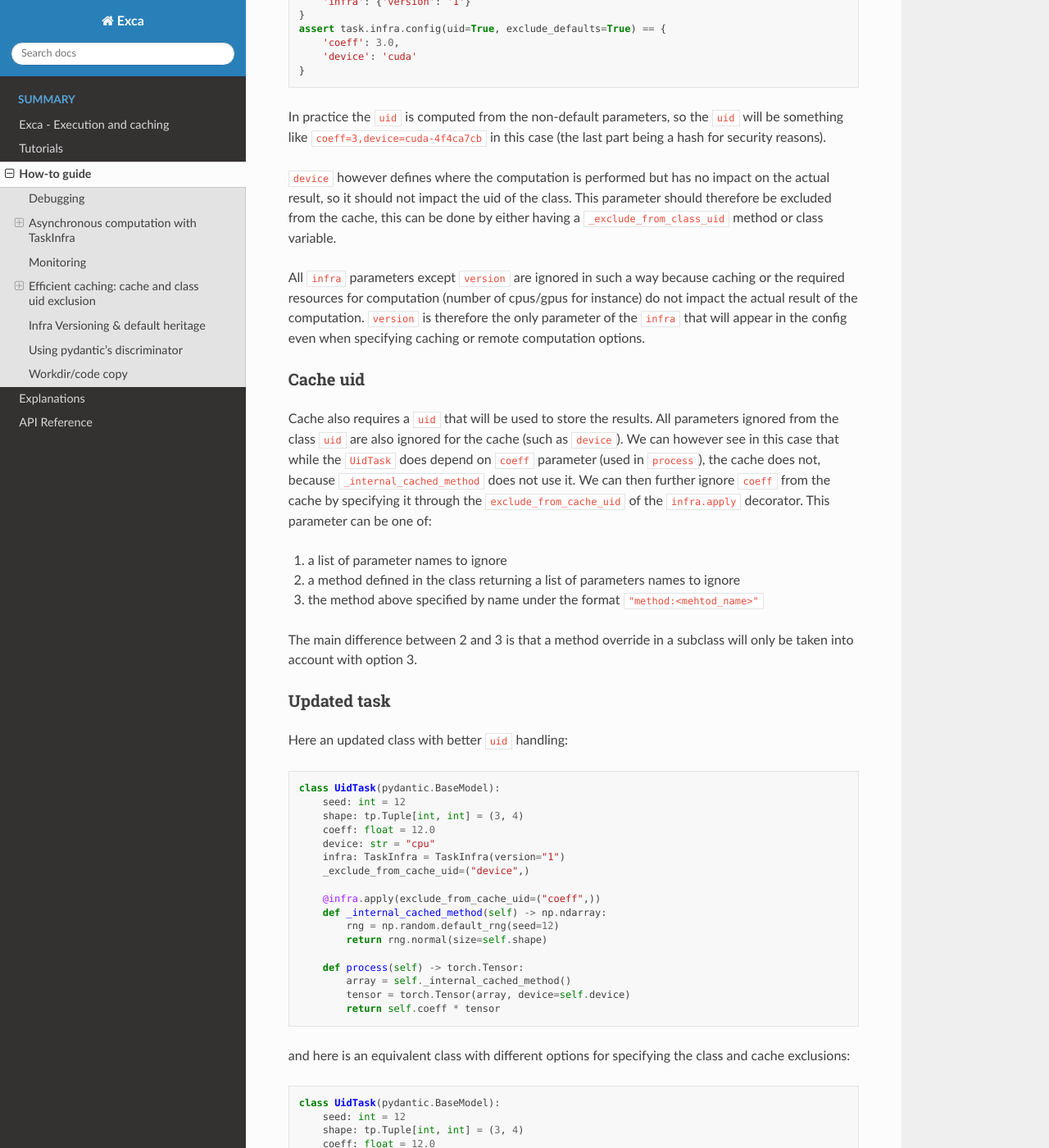
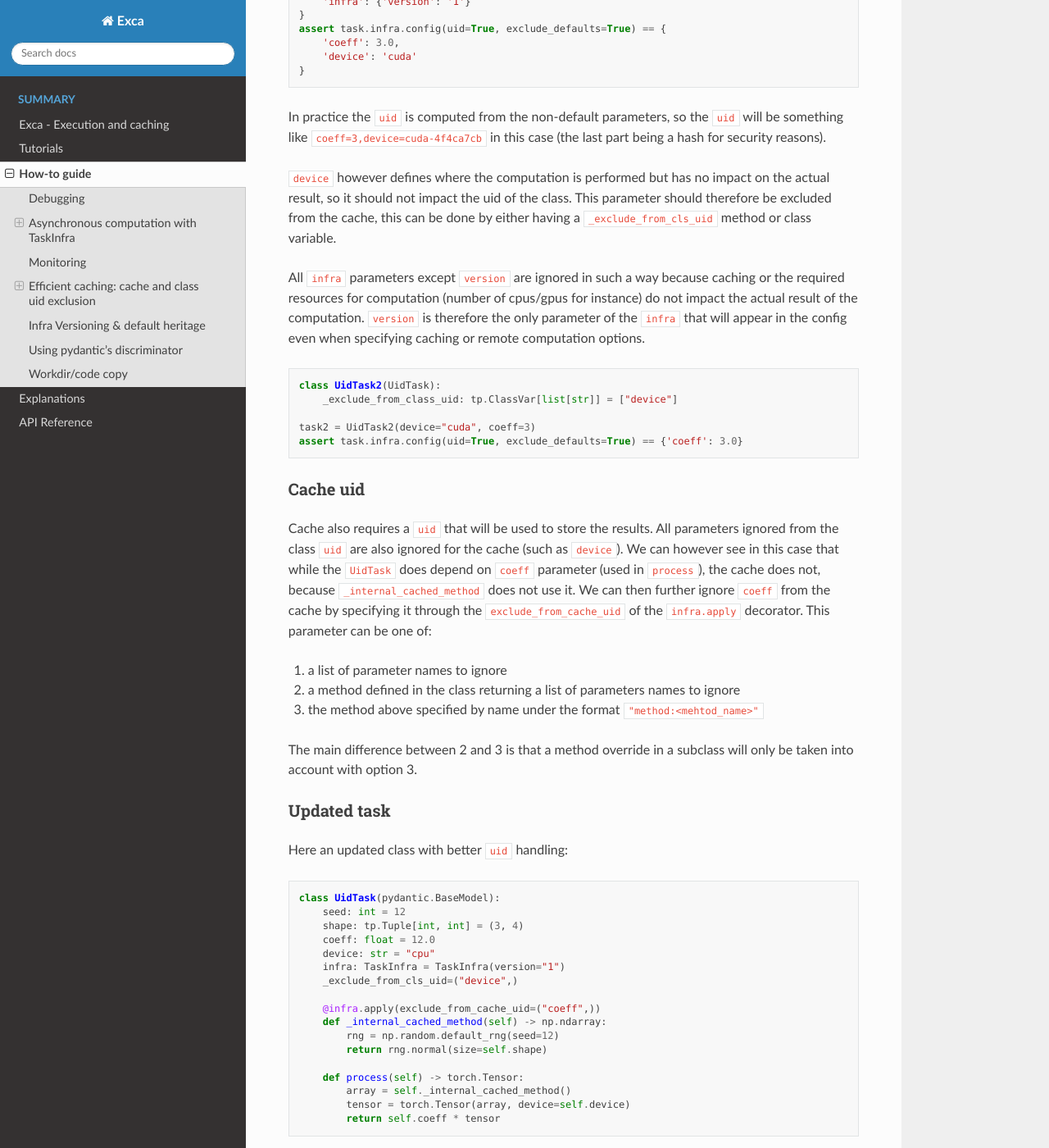
Before and after one commit to facebookresearch/exca, a Sphinx documentation site: the page built from docs/infra/howto.md, in a window 1280 px wide and 1400 px high, scrolled down 2612 px. Shown: the whole window at 82% size. Built offline with Sphinx 7.4.7 and the Read the Docs theme 3.1.0, drawn with Linux system fonts in a browser that asks for light colours; some of the changed text lies outside the part shown.

Commit message:
Fix doc on cache and class uid exclusion

````diff
--- a/docs/infra/howto.md
+++ b/docs/infra/howto.md
@@ -107,9 +107,17 @@
 ```
 In practice the `uid` is computed from the non-default parameters, so the `uid` will be something like `coeff=3,device=cuda-4f4ca7cb` in this case (the last part being a hash for security reasons).
 
-`device` however defines where the computation is performed but has no impact on the actual result, so it should not impact the uid of the class. This parameter should therefore be excluded from the cache, this can be done by either having a `_exclude_from_class_uid` method or class variable.
+`device` however defines where the computation is performed but has no impact on the actual result, so it should not impact the uid of the class. This parameter should therefore be excluded from the cache, this can be done by either having a `_exclude_from_cls_uid` method or class variable.
 
 All `infra` parameters except `version` are ignored in such a way because caching or the required resources for computation (number of cpus/gpus for instance) do not impact the actual result of the computation. `version` is therefore the only parameter of the `infra` that will appear in the config even when specifying caching or remote computation options.
+
+```python continuation
+class UidTask2(UidTask):
+    _exclude_from_class_uid: tp.ClassVar[list[str]] = ["device"]
+
+task2 = UidTask2(device="cuda", coeff=3)
+assert task.infra.config(uid=True, exclude_defaults=True) == {'coeff': 3.0}
+```
 
 ### Cache uid
 
@@ -131,7 +139,7 @@
     coeff: float = 12.0
     device: str = "cpu"
     infra: TaskInfra = TaskInfra(version="1")
-    _exclude_from_cache_uid=("device",)
+    _exclude_from_cls_uid=("device",)
 
     @infra.apply(exclude_from_cache_uid=("coeff",))
     def _internal_cached_method(self) -> np.ndarray:
@@ -152,9 +160,6 @@
     coeff: float = 12.0
     device: str = "cpu"
     infra: TaskInfra = TaskInfra(version="1")
-
-    def _exclude_from_cache_uid(self) -> tp.List[str]:
-        return ["device"]
 
     def _cache_exclusion(self) -> tp.List[str]:
         return ["coeff"]
````
